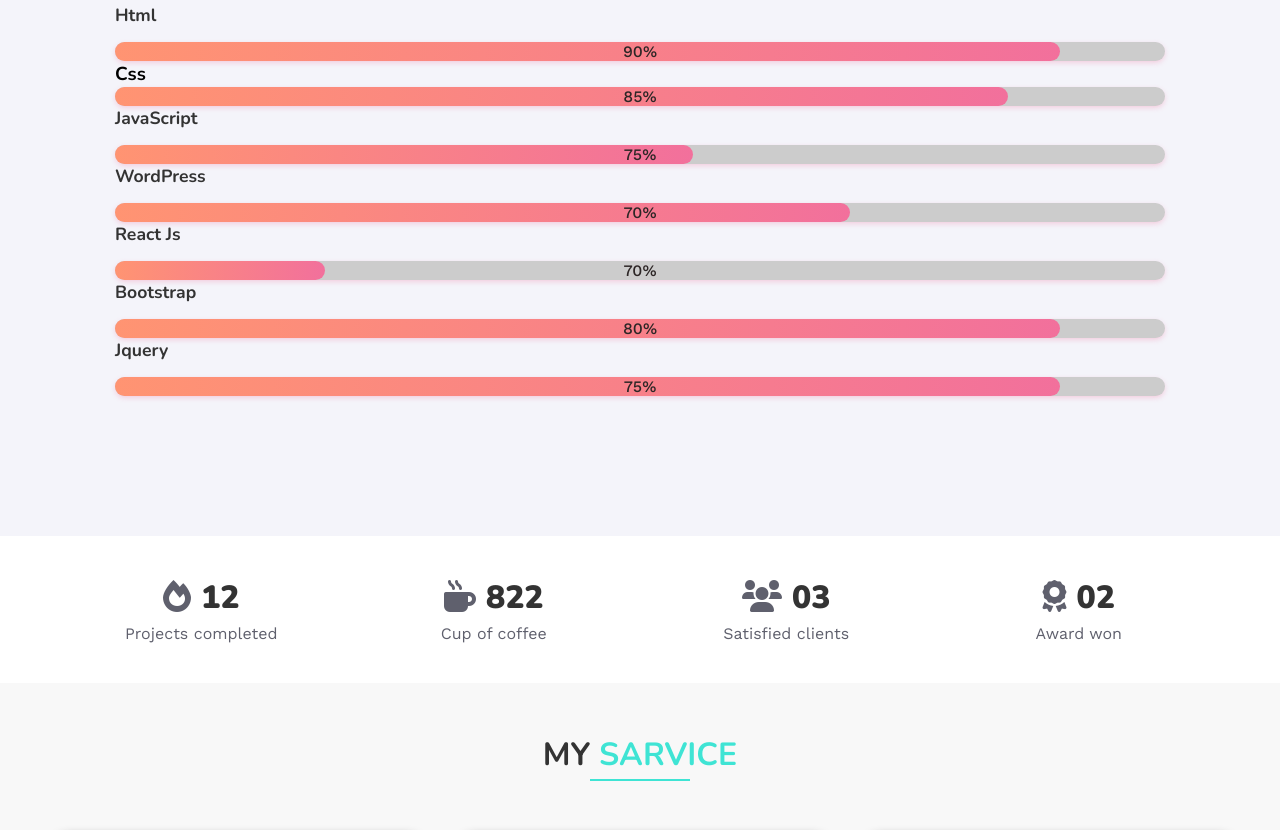
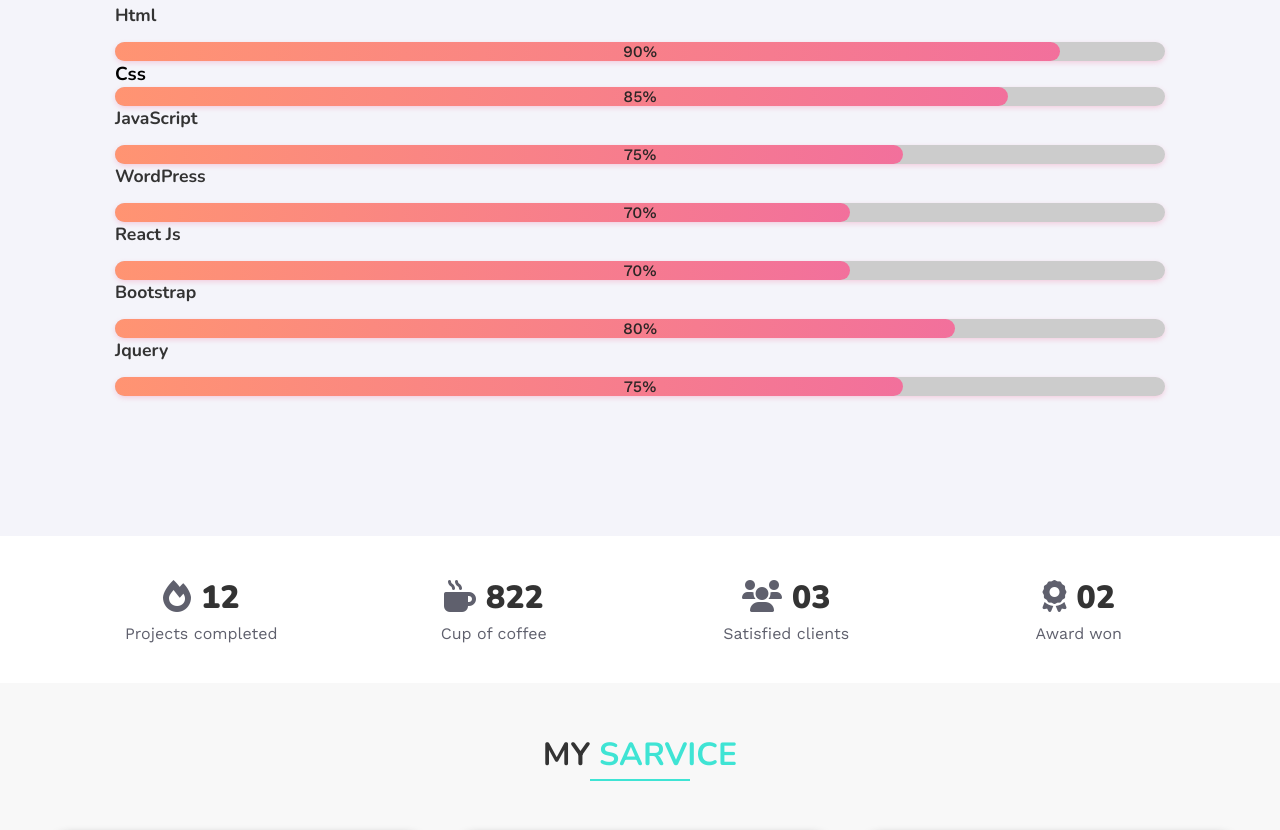
Before and after one commit to MosabbirAhamed/Portfolio-, a plain HTML site: page index.html in a window 1280 px wide. Shown: the part 1520-2350 px from the top of the page. Drawn offline with nearby package versions, Linux system fonts and the light colour scheme; a web font is replaced by a local one.

Commit message:
Update Style.css

```diff
--- a/css/Style.css
+++ b/css/Style.css
@@ -422,7 +422,7 @@ button.slick-next-cou.slick-arrow:hover,button.slick-prev-cou.slick-arrow:hover{
 .skills_prsent3::after{
     position: absolute;
     content: "";
-    width: 55%;
+    width: 75%;
     background: linear-gradient(270deg,#f2709c,#ff9472);
     height: 100%;
     border-radius: 20px;
@@ -453,7 +453,7 @@ button.slick-next-cou.slick-arrow:hover,button.slick-prev-cou.slick-arrow:hover{
 .skills_prsent5::after{
     position: absolute;
     content: "";
-    width: 20%;
+    width: 70%;
     background: linear-gradient(270deg,#f2709c,#ff9472);
     height: 100%;
     border-radius: 20px;
@@ -461,6 +461,27 @@ button.slick-next-cou.slick-arrow:hover,button.slick-prev-cou.slick-arrow:hover{
     left: 0;
 }
 
+.skills_prsent6::after{
+    position: absolute;
+    content: "";
+    width: 80%;
+    background: linear-gradient(270deg,#f2709c,#ff9472);
+    height: 100%;
+    border-radius: 20px;
+    top: 0;
+    left: 0;
+}
+
+.skills_prsent7::after{
+    position: absolute;
+    content: "";
+    width: 75%;
+    background: linear-gradient(270deg,#f2709c,#ff9472);
+    height: 100%;
+    border-radius: 20px;
+    top: 0;
+    left: 0;
+}
 
 /* completed */
 
```
